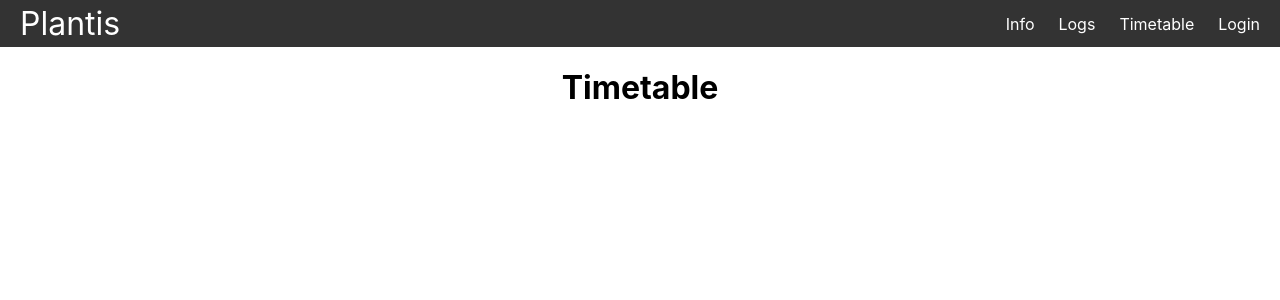
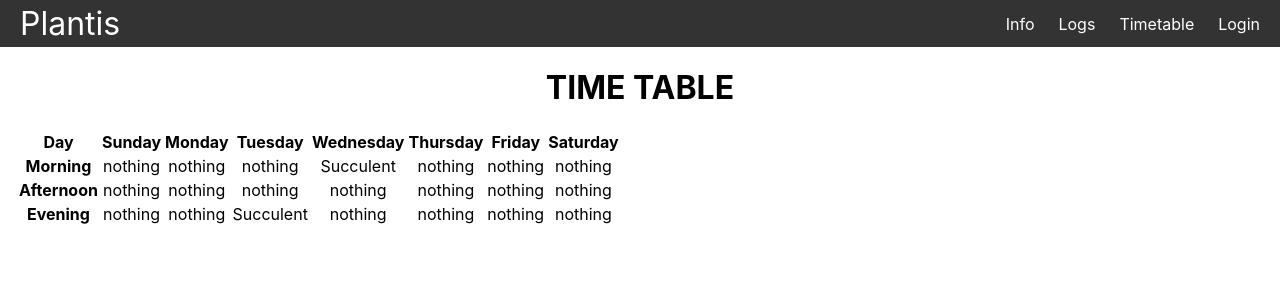
Before and after one commit to RandoNandoz/nwhacks-project, a React (Create React App) app: page /pages/timetable in a window 1280 px wide. Shown: the top 300 px of the page. Built offline with nearby package versions, Linux system fonts and the light colour scheme.

Commit message:
Added log page and timetable

```diff
--- a/src/pages/info.js
+++ b/src/pages/info.js
@@ -1,3 +1,35 @@
-export default function info() {
-    return <h1>Info</h1>
+import "./info.css";
+// long info page
+export default function Info() {
+    return (
+		<div class="everything">
+			<section class="section">
+				<div class="box-main">
+					<div class="firstHalf">
+						<h1 class="text-big">
+							Plant Info
+						</h1>
+                        <div class="description">
+                            <h3>Succulent</h3>
+                            <img class="plant-pic" src=
+                            "https://www.ikea.com/ca/en/images/products/fejka-artificial-potted-plant-with-pot-indoor-outdoor-succulent__0614211_pe686835_s5.jpg?f=s"
+							alt=""/>
+                            <p class="text-small">
+                                The Desert Rose is a unique and hardy succulent,
+                                characterized by its thick, fleshy leaves and striking,
+                                trumpet-shaped flowers. The leaves are a deep green color,
+                                and are arranged in a rosette pattern, creating a beautiful,
+                                symmetrical appearance. The Desert Rose is a slow grower, but can
+                                reach heights of up to two feet when mature. The flowers, which bloom
+                                in shades of pink and red, are highly fragrant and attract bees and
+                                butterflies. This succulent is a great choice for gardeners looking
+                                for a low-maintenance, drought-tolerant plant that adds a touch of
+                                beauty to any landscape.
+                            </p>
+                        </div>
+					</div>
+				</div>
+			</section>
+		</div>
+    );
 }
--- /dev/null
+++ b/src/pages/logpage.css
@@ -0,0 +1,3 @@
+Card.Title {
+    background-color: lightgreen;
+}
--- a/src/pages/logpage.js
+++ b/src/pages/logpage.js
@@ -1,3 +1,21 @@
+import Button from 'react-bootstrap/Button';
+import Card from 'react-bootstrap/Card';
+import "./logpage.css";
+
 export default function LogPage() {
-    return <h1>LogPage</h1>
+    return (
+            <Card style={{ width: '18rem' }}
+            bg={"Success"}>
+            <Card.Img variant="top" src="https://www.ikea.com/ca/en/images/products/fejka-artificial-potted-plant-with-pot-indoor-outdoor-succulent__0614211_pe686835_s5.jpg?f=s" />
+            <Card.Body>
+              <Card.Title>
+                Succulent
+              </Card.Title>
+              <Card.Subtitle>
+                Name:
+              </Card.Subtitle>
+              <Button variant="primary">More info</Button>
+            </Card.Body>
+          </Card>
+      );
 }
--- a/src/pages/timetable.js
+++ b/src/pages/timetable.js
@@ -1,3 +1,118 @@
 export default function Timetable() {
-    return <h1>Timetable</h1>
+    return (
+        <div class="table">
+            <h1>TIME TABLE</h1>
+            <table>
+                <thead>
+                <tr>
+                    <td>
+                        <b>Day</b>
+                    </td>
+                    <td>
+                        <b>Sunday</b>
+                    </td>
+                    <td>
+                        <b>Monday</b>
+                    </td>
+                    <td>
+                        <b>Tuesday</b>
+                    </td>
+                    <td>
+                        <b>Wednesday</b>
+                    </td>
+                    <td>
+                        <b>Thursday</b>
+                    </td>
+                    <td>
+                        <b>Friday</b>
+                    </td>
+                    <td>
+                        <b>Saturday</b>
+                    </td>
+                </tr>
+                </thead>
+                <tbody>
+                <tr>
+                    <td>
+                        <b>Morning</b>
+                    </td>
+                    <td>
+                        nothing
+                    </td>
+                    <td>
+                        nothing
+                    </td>
+                    <td>
+                        nothing
+                    </td>
+                    <td>
+                        Succulent
+                    </td>
+                    <td>
+                        nothing
+                    </td>
+                    <td>
+                        nothing
+                    </td>
+                    <td>
+                        nothing
+                    </td>
+                </tr>
+                <tr>
+                    <td>
+                        <b>Afternoon</b>
+                    </td>
+                    <td>
+                        nothing
+                    </td>
+                    <td>
+                        nothing
+                    </td>
+                    <td>
+                        nothing
+                    </td>
+                    <td>
+                        nothing
+                    </td>
+                    <td>
+                        nothing
+                    </td>
+                    <td>
+                        nothing
+                    </td>
+                    <td>
+                        nothing
+                    </td>
+                </tr>
+                <tr>
+                    <td>
+                        <b>Evening</b>
+                    </td>
+                    <td>
+                        nothing
+                    </td>
+                    <td>
+                        nothing
+                    </td>
+                    <td>
+                        Succulent
+                    </td>
+                    <td>
+                        nothing
+                    </td>
+                    <td>
+                        nothing
+                    </td>
+                    <td>
+                        nothing
+                    </td>
+                    <td>
+                        nothing
+                    </td>
+                </tr>
+                </tbody>
+
+            </table>
+    </div>
+    );
 }
```
Also changed, not shown: src/pages/info.css (added).
